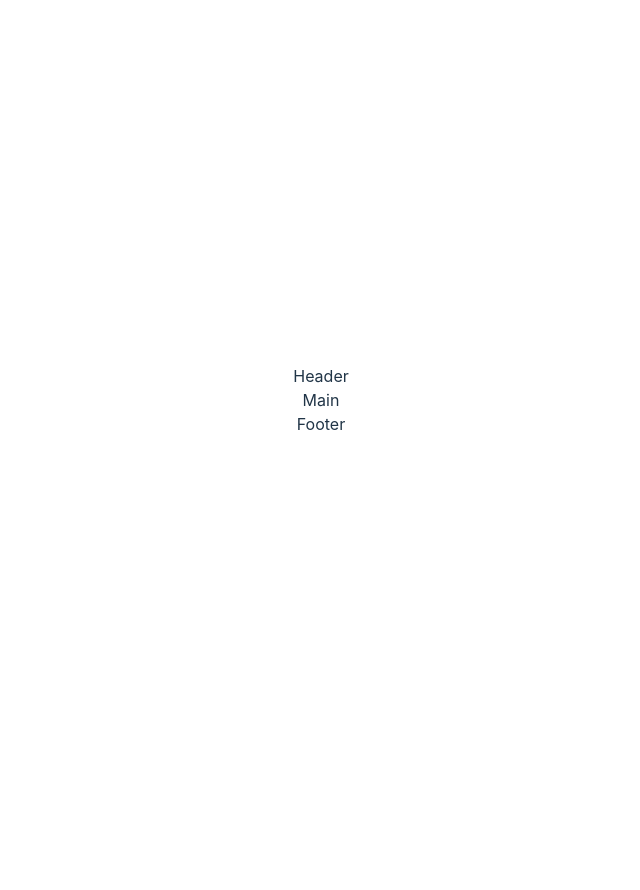
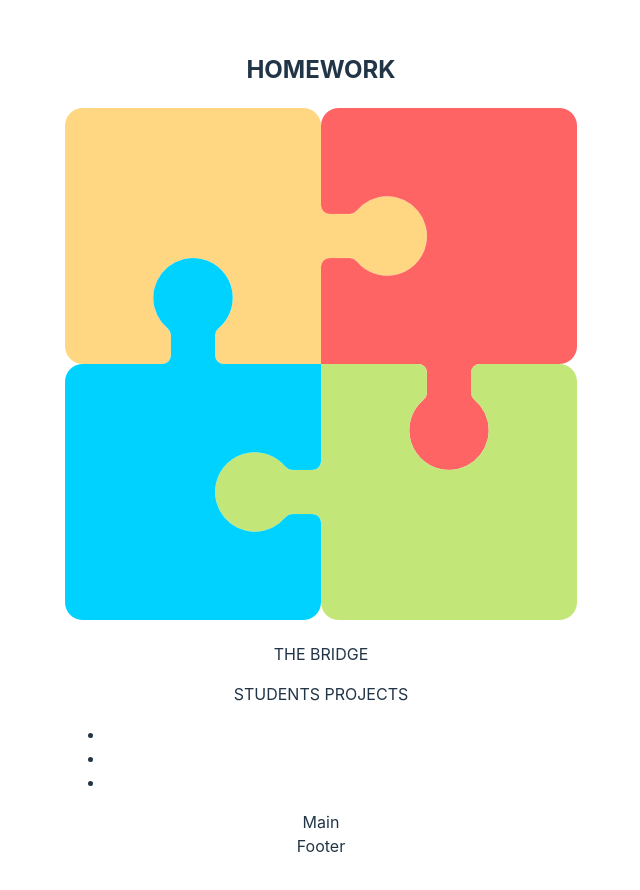
Before and after one commit to Radu-A/homework-2.0, a React (Vite) app in the folder client/: page / in a window 1280 px wide. Shown: the whole page, without its empty margins (319-959 px from the left). Before the commit the page ends 800 px from the top, so only its background shows below. Built offline with nearby package versions, Linux system fonts and the light colour scheme.

Commit message:
added/navbar_component

```diff
--- a/client/package.json
+++ b/client/package.json
@@ -13,6 +13,7 @@
     "axios": "^1.5.1",
     "react": "^18.2.0",
     "react-dom": "^18.2.0",
+    "react-responsive": "^9.0.2",
     "react-router-dom": "^6.16.0",
     "sass": "^1.69.0",
     "uuid": "^9.0.1"
--- /dev/null
+++ b/client/src/components/Navbar/DesktopMenu/DesktopMenu.jsx
@@ -0,0 +1,16 @@
+import React from "react";
+
+const DesktopMenu = () => {
+
+  return (
+    <article className="desktop-menu-article">
+      <ul className="desktop-menu-list">
+        <li className="desktop-menu-item"></li>
+        <li className="desktop-menu-item"></li>
+        <li className="desktop-menu-item"></li>
+      </ul>
+    </article>
+  );
+};
+
+export default DesktopMenu;
--- /dev/null
+++ b/client/src/components/Navbar/DesktopMenu/index.js
@@ -0,0 +1 @@
+export { default } from "./DesktopMenu";
--- /dev/null
+++ b/client/src/components/Navbar/MobileMenu/MobileMenu.jsx
@@ -0,0 +1,7 @@
+import React from "react";
+
+const MobileMenu = () => {
+  return <div>MobileMenu</div>;
+};
+
+export default MobileMenu;
--- /dev/null
+++ b/client/src/components/Navbar/MobileMenu/index.js
@@ -0,0 +1 @@
+export { default } from "./MobileMenu";
--- /dev/null
+++ b/client/src/components/Navbar/Navbar.jsx
@@ -0,0 +1,26 @@
+import homeworkIcon from "../../assets/icons/homework-icon.png";
+import { useMediaQuery } from "react-responsive";
+import DesktopMenu from "./DesktopMenu/DesktopMenu";
+import MobileMenu from "./MobileMenu/MobileMenu";
+
+const Navbar = () => {
+  const isDesktop = useMediaQuery({
+    query: "(min-width: 700px)",
+  });
+
+  return (
+    <nav>
+      <article className="logo-article">
+        <h2>HOMEWORK</h2>
+        <img src={homeworkIcon} alt="homework icon" />
+        <div className="red-text-div">
+          <p>THE BRIDGE</p>
+          <p>STUDENTS PROJECTS</p>
+        </div>
+      </article>
+      {isDesktop ? <DesktopMenu /> : <MobileMenu />}
+    </nav>
+  );
+};
+
+export default Navbar;
--- /dev/null
+++ b/client/src/components/Navbar/index.js
@@ -0,0 +1 @@
+export { default } from "./Navbar";
--- a/client/src/structure/Header/Header.jsx
+++ b/client/src/structure/Header/Header.jsx
@@ -1,7 +1,11 @@
-import React from "react";
+import Navbar from "../../components/Navbar/Navbar";
 
 const Header = () => {
-  return <div>Header</div>;
+  return (
+    <header>
+      <Navbar />
+    </header>
+  );
 };
 
 export default Header;
--- a/package.json
+++ b/package.json
@@ -6,7 +6,8 @@
   "scripts": {
     "test": "echo \"Error: no test specified\" && exit 1",
     "start": "node app.js",
-    "dev": "nodemon app.js"
+    "dev": "nodemon app.js",
+    "runall": "nodemon app.js && cd client/ && npm run dev"
   },
   "author": "Radu-A",
   "license": "ISC",
```
Also changed, not shown: client/src/assets/icons/homework-icon.png (added), 1 other file (tests, documents, lock files or other folders).
